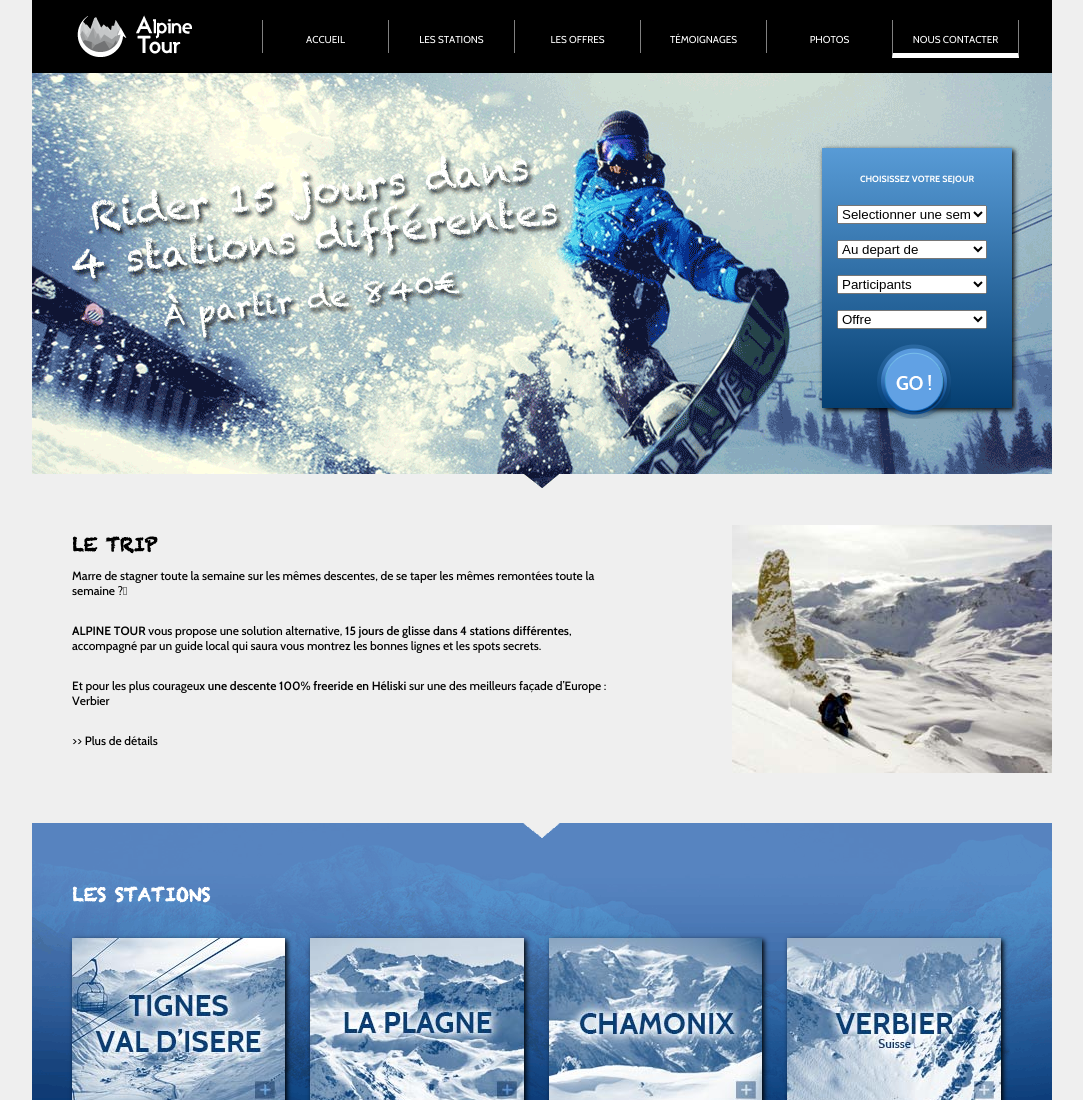
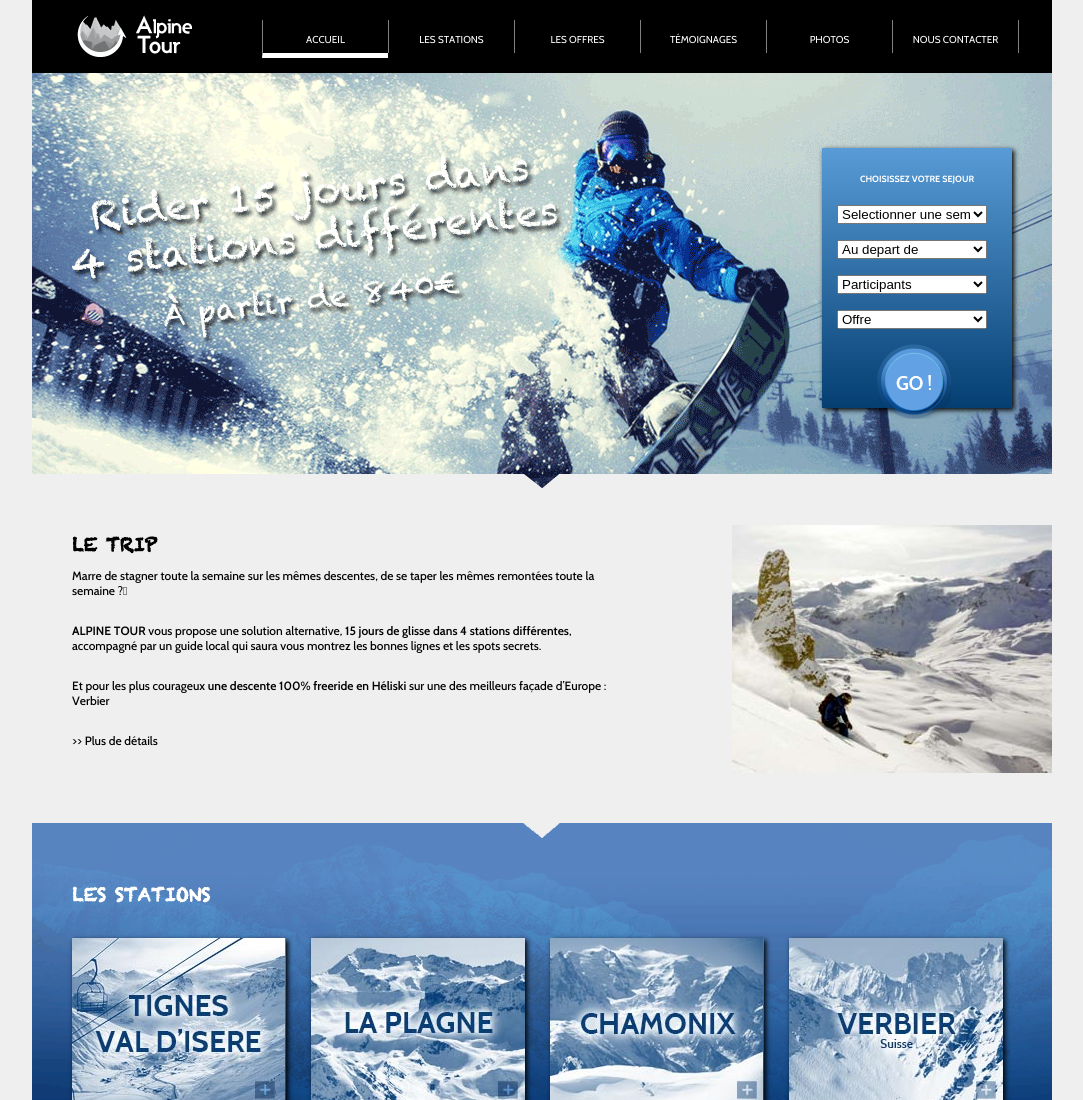
Before and after one commit to AsBilou/Project_Luo, a plain HTML site: page index.html in a window 1280 px wide. Shown: the top 1100 px of the page, without its empty margins (98-1181 px from the left). Drawn offline with Linux system fonts and the light colour scheme.

Commit message:
menu hover v1.0

```diff
--- a/css/style.css
+++ b/css/style.css
@@ -115,6 +115,16 @@ a:active{
     margin-top: 20px;
     padding-top: 13px;
     border-left:solid 1px gray ;
+    border-bottom: 0px solid white;
+
+    transition: border 0.5s;
+    -moz-transition: border 0.5s; /* Firefox 4 */
+    -webkit-transition: border 0.5s; /* Safari and Chrome */
+    -o-transition: border 0.5s; /* Opera */
+}
+
+.menu_list li:hover{
+    border-bottom: 5px solid white;
 }
 
 .menu_list li a{
@@ -130,7 +140,7 @@ a:active{
 }
 
 .menu_active{
-    border-bottom: 5px solid white;
+    border-bottom: 5px solid white !important;
 }
 
 .menu_img{
@@ -246,10 +256,12 @@ a:active{
     margin-left: 15px;
 }
 
-.station .img{
+.station_img .img{
     float: left;
     margin-left: 25px;
     margin-top: 20px;
+    height: 167px;
+    width: 214px;
     -webkit-box-shadow: 2px 2px 5px 0px rgba(0, 0, 0, 1);
     box-shadow: 2px 2px 5px 0px rgba(0, 0, 0, 1);
 }
--- a/index.html
+++ b/index.html
@@ -22,7 +22,7 @@
                 </div>
                 <div class="menu_list">
                     <ul>
-                        <li>
+                        <li class="menu_active">
                            <a href="index.html">ACCUEIL</a>
                         </li>
                         <li>
@@ -37,7 +37,7 @@
                         <li>
                             <a href="#">PHOTOS</a>
                         </li>
-                        <li class="last menu_active">
+                        <li class="last">
                             <a href="#">NOUS CONTACTER</a>
                         </li>
                     </ul>
```
Also changed, not shown: js/script.js (added, +7 -0 lines), station.html (+3 -3 lines).
